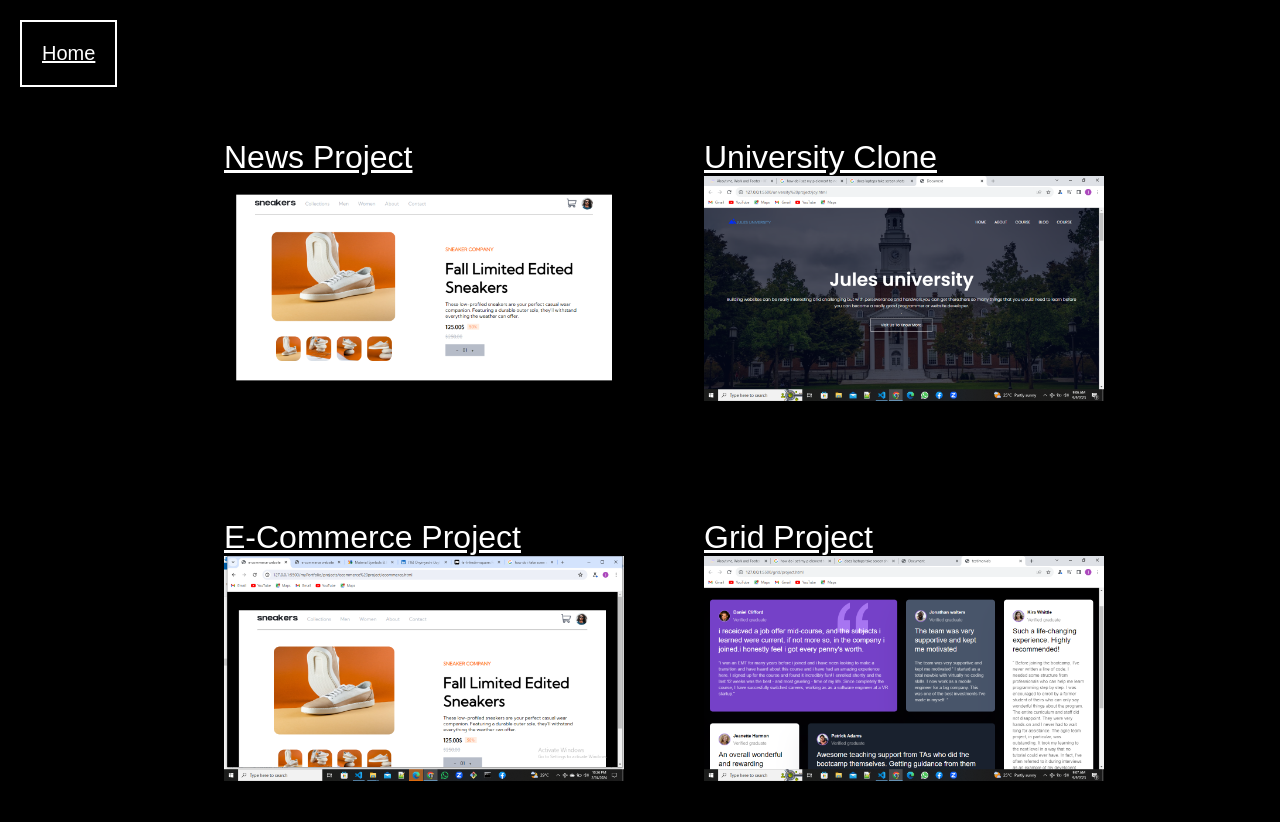
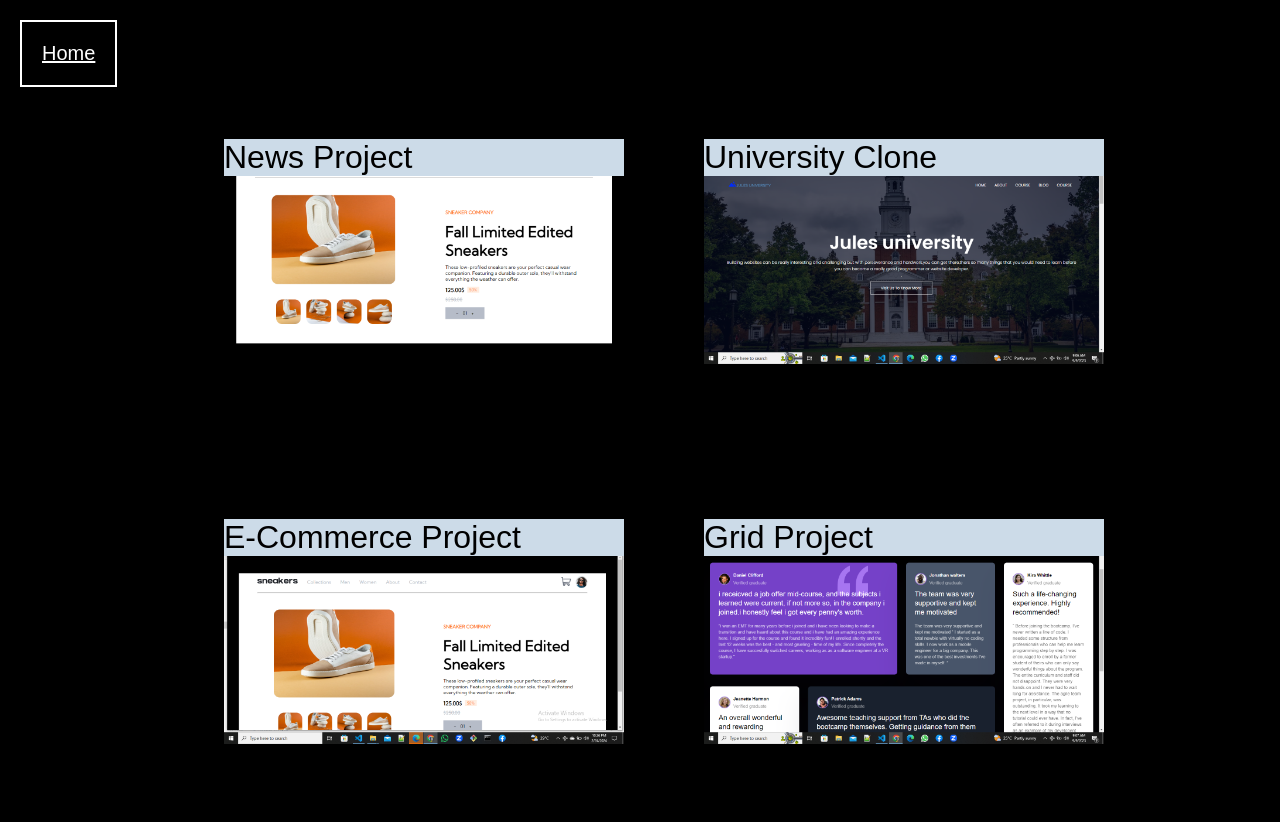
Before and after one commit to Devjoy-tech/myportfolio, a plain HTML site: page projects/project.html in a window 1280 px wide. Drawn offline with nearby package versions, Linux system fonts and the light colour scheme; files whose address does not match are found by name; a web font is replaced by a local one.

Commit message:
Update projects.css

```diff
--- a/projects/projects.css
+++ b/projects/projects.css
@@ -45,12 +45,18 @@ a{
     padding: 2em;
 }
 
+h1{
+    width: 400px;
+    position: absolute;
+    color: #000;
+    background-color: rgba(204, 219, 232, 1);
+ }
+
 .ima_ges{
     width: 400px;
     object-fit: contain;
 }
 
-}
 .ima_ges:hover{
     animation-name: pulse;
     animation-duration: 3s;
```
